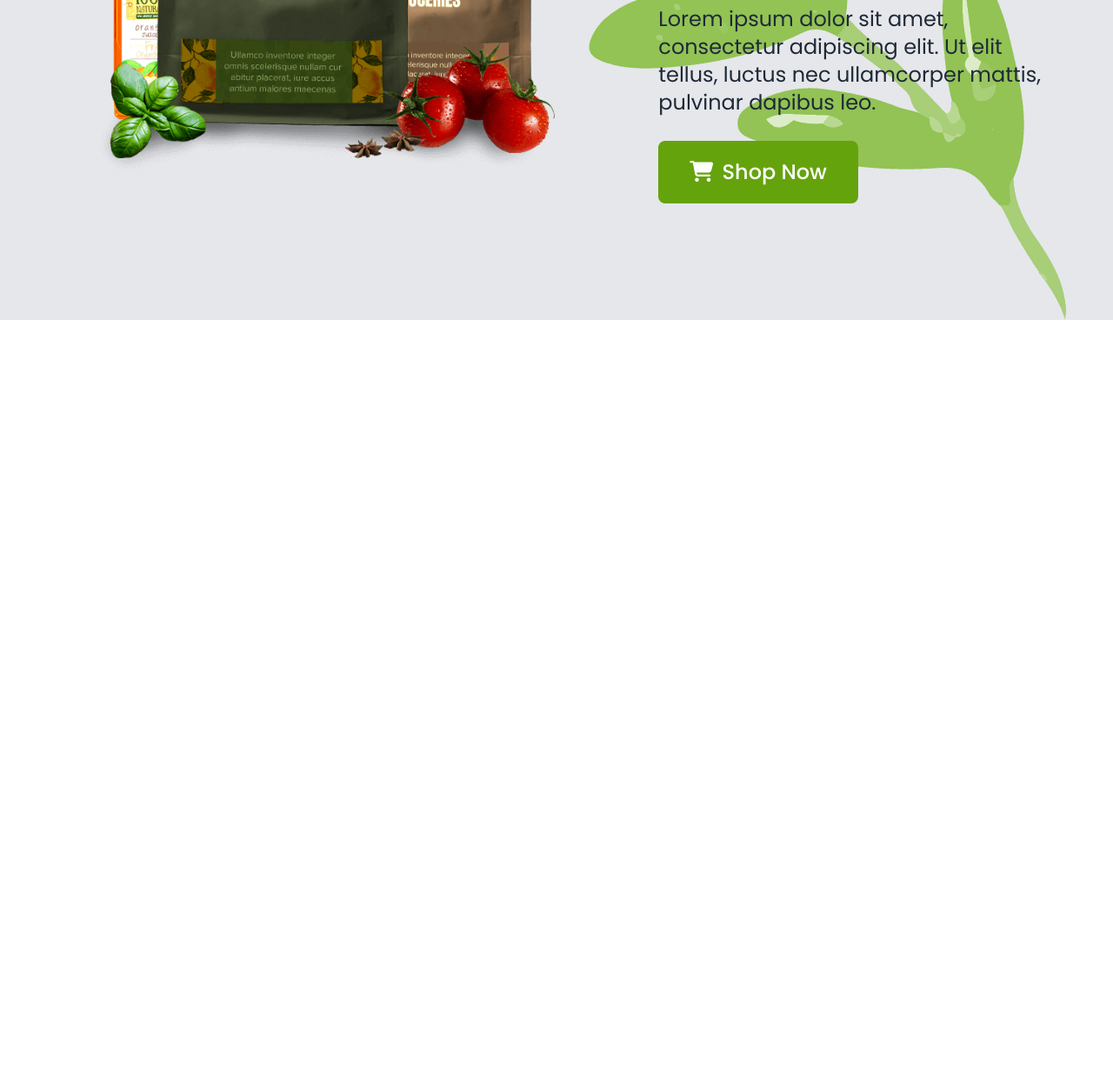
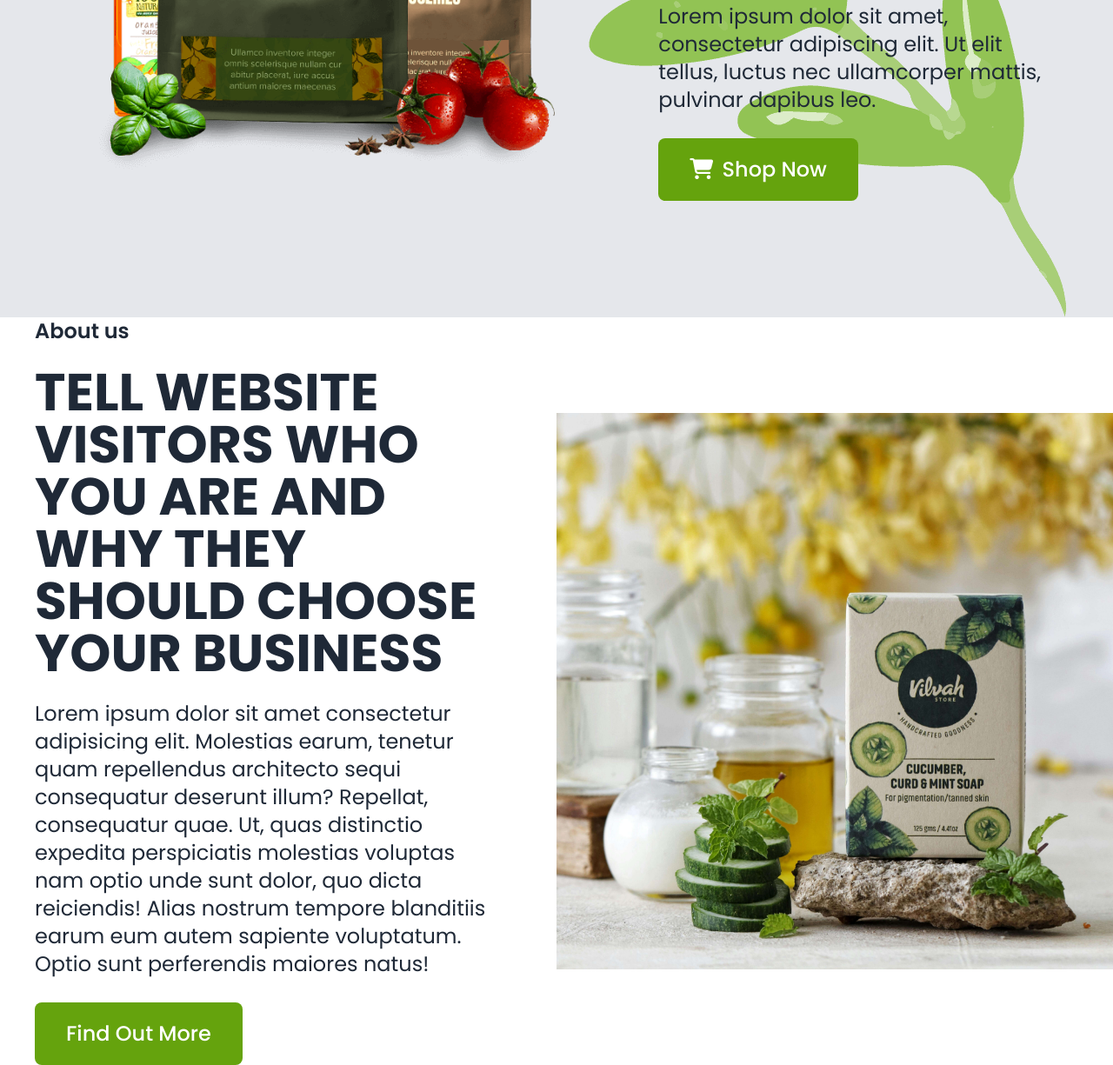
Before and after one commit to bmfaysal33/Organic-store, a plain HTML site: page index.html in a window 1280 px wide. Shown: the part 549-1774 px from the top of the page at 87% size. Before the commit the page ends 917 px from the top, so only its background shows below. Drawn offline with nearby package versions, Linux system fonts and the light colour scheme; a web font is replaced by a local one.

Commit message:
about us section done

```diff
--- a/index.html
+++ b/index.html
@@ -57,7 +57,7 @@
       <nav class="w-full mb-1">
         <div class="navbar bg-base-100 w-11/12 mx-auto justify-between">
           <div class="navbar-start">
-            <a><img src="images/logo-white.png" alt="" /> </a>
+            <a><img src="images/logo.svg" alt="" /> </a>
           </div>
 
           <div class="navbar-center hidden lg:flex">
@@ -155,15 +155,33 @@
                     </div>
 
                   </div>
+    </header>
+
+    <!-- main section  -->
+    <main>
+      <!-- About us section -->
+      <div class="flex flex-col lg:flex-row justify-center items-center">
+        <!-- Text side -->
+        <div class="text-left pl-10 pr-20 w-1/2">
+
+            <h4 class="text-2xl font-semibold mb-6">About us</h4>
+            <h2 class="text-6xl font-bold mb-6 uppercase">tell website visitors who you are and why they should choose your business</h2>
+            <p class="text-2xl mb-7">Lorem ipsum dolor sit amet consectetur adipisicing elit. Molestias earum, tenetur quam repellendus architecto sequi consequatur deserunt illum? Repellat, consequatur quae. Ut, quas distinctio expedita perspiciatis molestias voluptas nam optio unde sunt dolor, quo dicta reiciendis! Alias nostrum tempore blanditiis earum eum autem sapiente voluptatum. Optio sunt perferendis maiores natus!</p>
+
+            <button class=" rounded-lg bg-lime-600 text-white px-9 py-5 font-medium lg:text-2xl hover:bg-lime-400 transition-colors duration-300 ease-in-out"> Find Out More</button>
+        </div>
+
+        <!-- Image side  -->
+        <div class="w-1/2">
+          <img src="images/about.jpg" alt="">
+        </div>
+
+      </div>
 
 
 
+    </main>
 
-
-    </header>
-
-    <!-- main section  -->
-    <main></main>
 
     <!-- footer section  -->
     <footer></footer>
```
